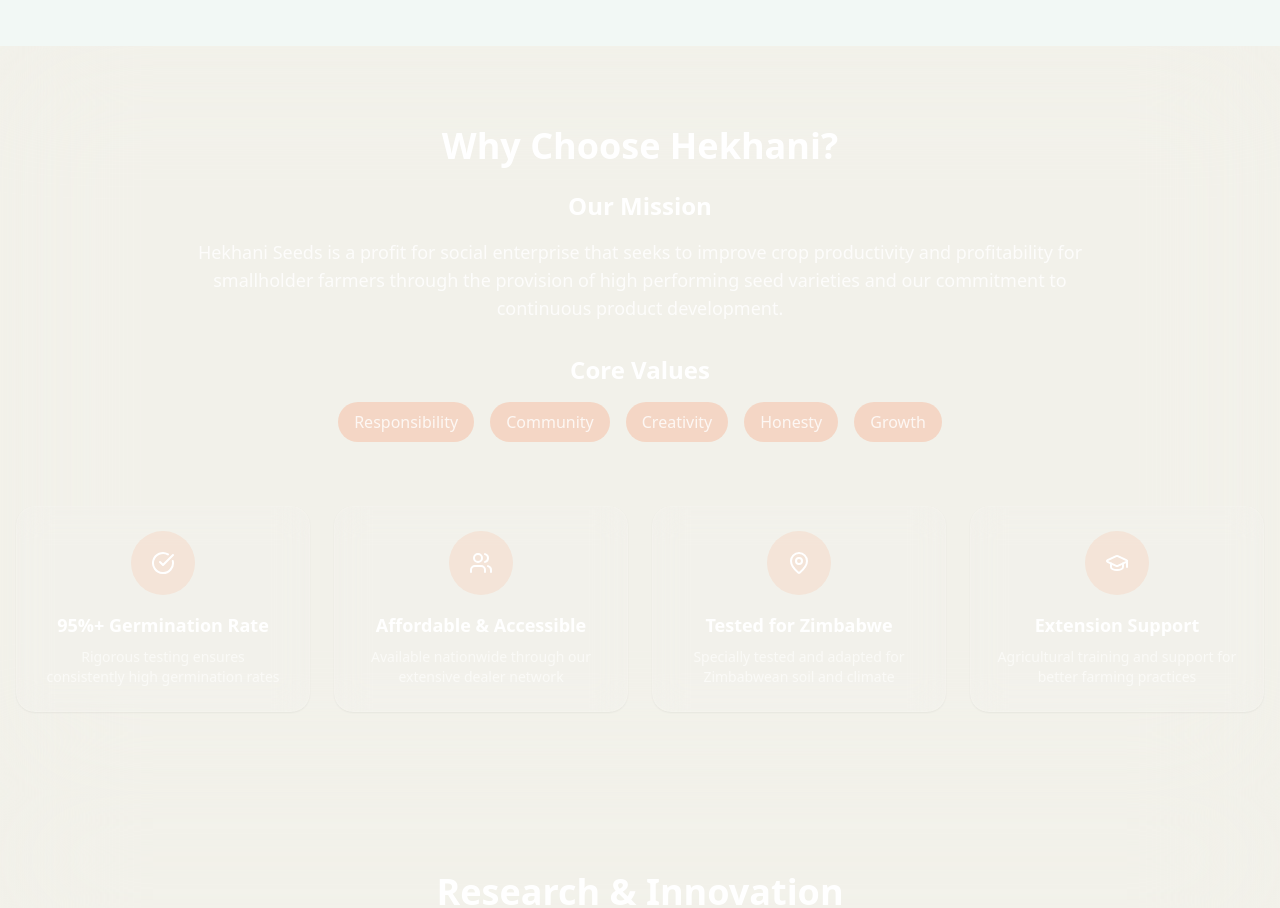
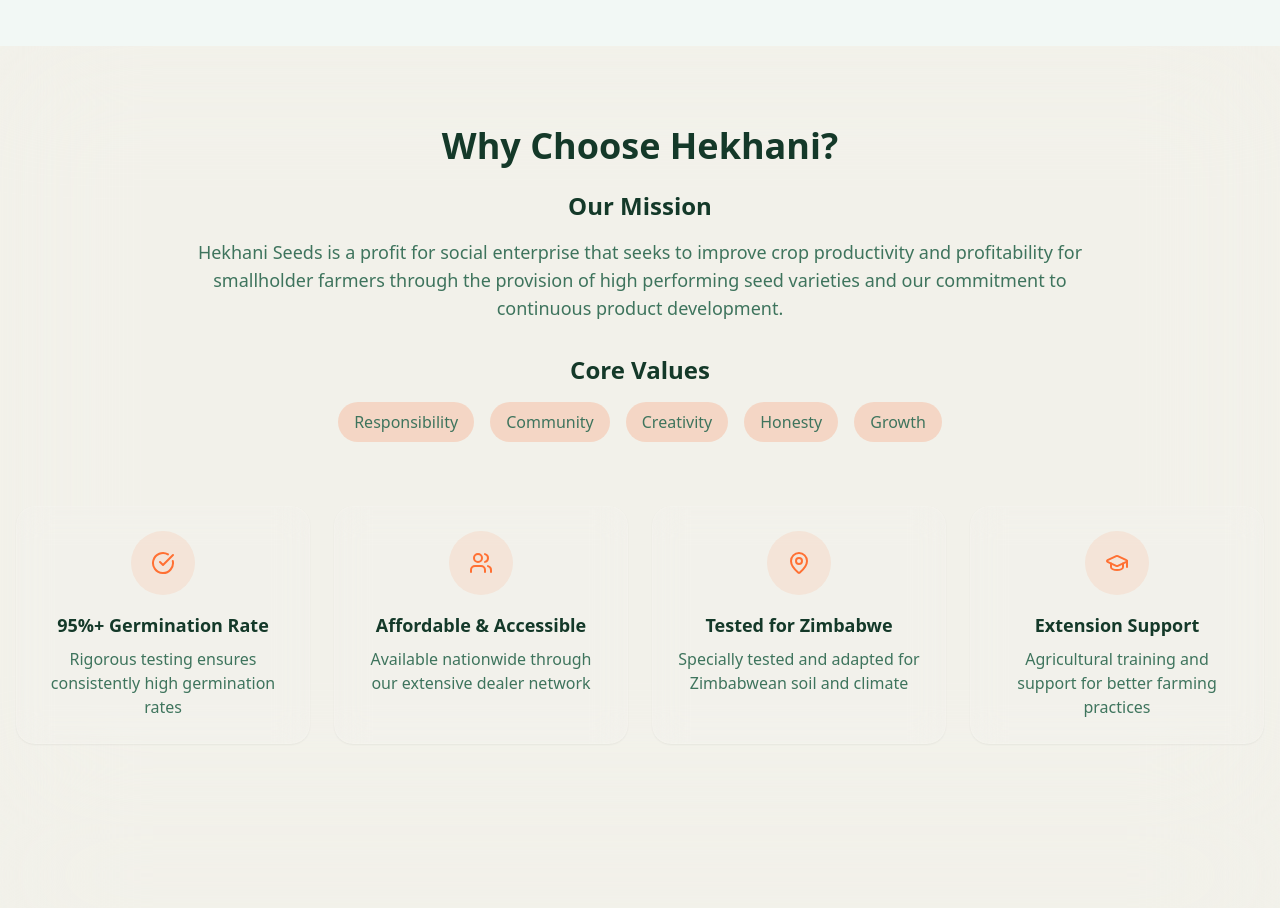
Before and after one commit to Mrcraig-up/hekhani-official-site, a React app: page / in a window 1280 px wide. Shown: the part 2480-3388 px from the top of the page. Built offline with nearby package versions, Linux system fonts and the light colour scheme; the HTML template or start-up script is replaced by a standard one.

Commit message:
Fix: Resolve persistent whitish color
The whitish color issue persists on the site. This commit addresses the remaining color configuration problems in `src/index.css` and `tailwind.config.ts` to ensure the intended orange and green theme is applied correctly.

```diff
--- a/src/components/WhyChoose.tsx
+++ b/src/components/WhyChoose.tsx
@@ -4,22 +4,22 @@ import { CheckCircle, Users, MapPin, GraduationCap } from "lucide-react";
 const WhyChoose = () => {
   const reasons = [
     {
-      icon: <CheckCircle className="w-6 h-6 text-white" />,
+      icon: <CheckCircle className="w-6 h-6 text-accent" />,
       title: "95%+ Germination Rate",
       description: "Rigorous testing ensures consistently high germination rates"
     },
     {
-      icon: <Users className="w-6 h-6 text-white" />,
+      icon: <Users className="w-6 h-6 text-accent" />,
       title: "Affordable & Accessible",
       description: "Available nationwide through our extensive dealer network"
     },
     {
-      icon: <MapPin className="w-6 h-6 text-white" />,
+      icon: <MapPin className="w-6 h-6 text-accent" />,
       title: "Tested for Zimbabwe",
       description: "Specially tested and adapted for Zimbabwean soil and climate"
     },
     {
-      icon: <GraduationCap className="w-6 h-6 text-white" />,
+      icon: <GraduationCap className="w-6 h-6 text-accent" />,
       title: "Extension Support",
       description: "Agricultural training and support for better farming practices"
     }
@@ -30,16 +30,16 @@ const WhyChoose = () => {
       <div className="absolute inset-0 bg-accent/5 backdrop-blur-3xl"></div>
       <div className="max-w-7xl mx-auto relative z-10">
         <div className="text-center mb-16">
-          <h2 className="text-4xl font-bold text-white mb-6">
+          <h2 className="text-4xl font-bold text-foreground mb-6">
             Why Choose Hekhani?
           </h2>
           <div className="max-w-4xl mx-auto mb-12">
-            <h3 className="text-2xl font-semibold text-white mb-4">Our Mission</h3>
-            <p className="text-lg text-white/80 mb-8">
+            <h3 className="text-2xl font-semibold text-foreground mb-4">Our Mission</h3>
+            <p className="text-lg text-muted-foreground mb-8">
               Hekhani Seeds is a profit for social enterprise that seeks to improve crop productivity and profitability for smallholder farmers through the provision of high performing seed varieties and our commitment to continuous product development.
             </p>
-            <h3 className="text-2xl font-semibold text-white mb-4">Core Values</h3>
-            <div className="flex flex-wrap justify-center gap-4 text-white/80">
+            <h3 className="text-2xl font-semibold text-foreground mb-4">Core Values</h3>
+            <div className="flex flex-wrap justify-center gap-4 text-muted-foreground">
               <span className="px-4 py-2 bg-accent/20 rounded-full">Responsibility</span>
               <span className="px-4 py-2 bg-accent/20 rounded-full">Community</span>
               <span className="px-4 py-2 bg-accent/20 rounded-full">Creativity</span>
@@ -57,8 +57,8 @@ const WhyChoose = () => {
               <div className="w-16 h-16 rounded-full bg-accent/10 flex items-center justify-center mx-auto mb-4 group-hover:bg-accent/20 transition-colors">
                 {reason.icon}
               </div>
-              <h3 className="text-lg font-semibold mb-2 text-white">{reason.title}</h3>
-              <p className="text-white/60 text-sm">{reason.description}</p>
+              <h3 className="text-lg font-semibold text-foreground mb-2">{reason.title}</h3>
+              <p className="text-muted-foreground">{reason.description}</p>
             </Card>
           ))}
         </div>
```
